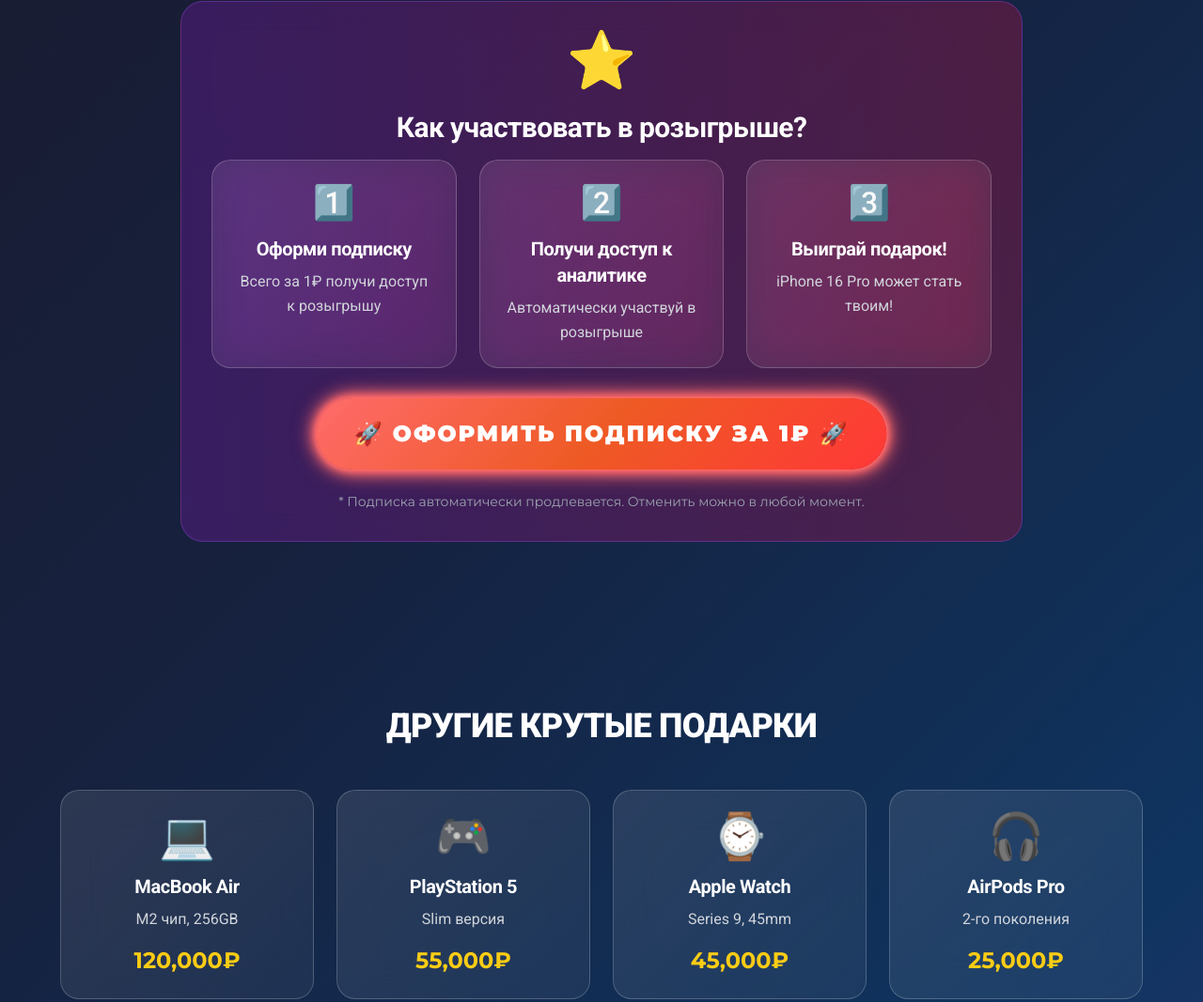
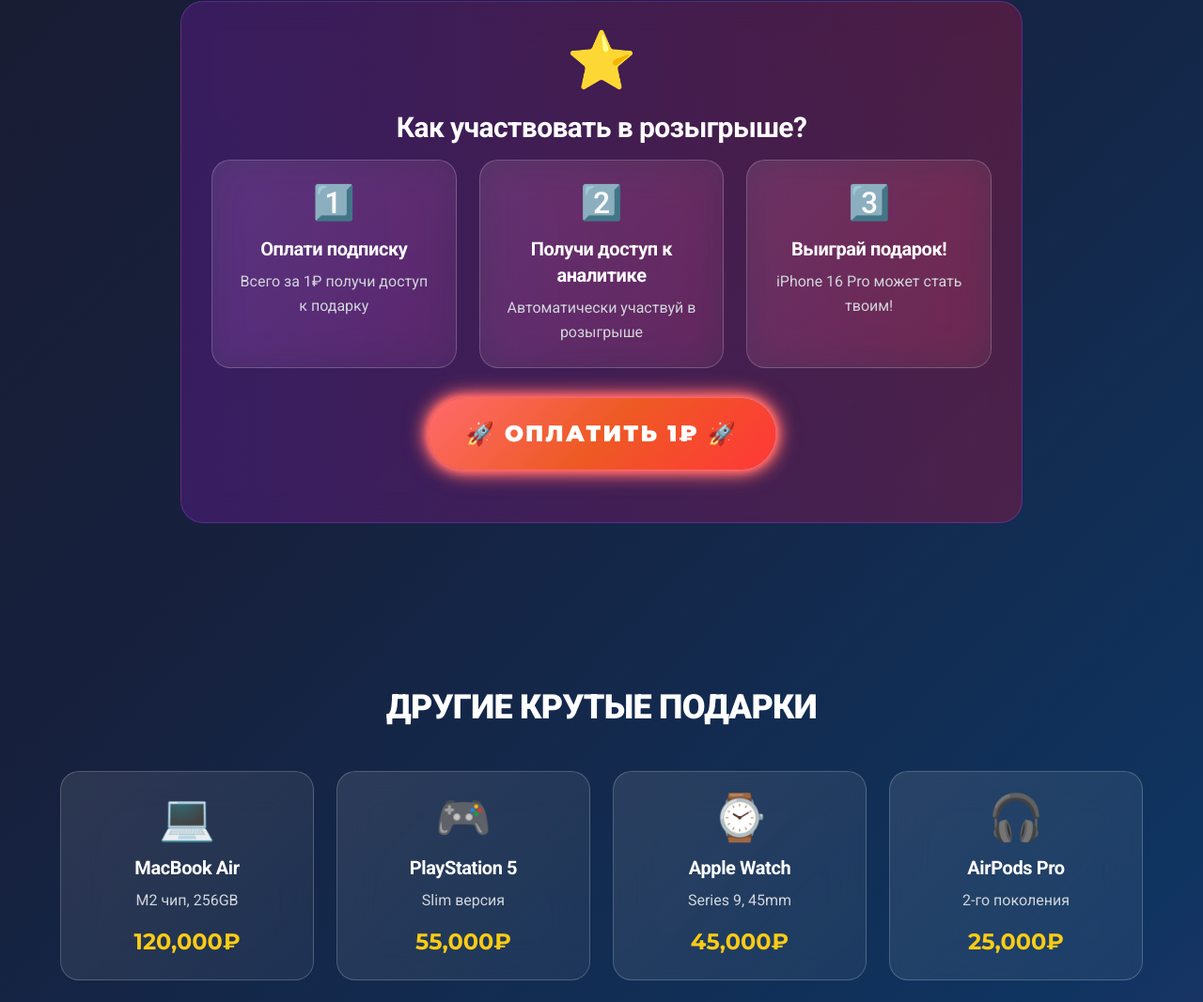
Before and after one commit to nikitagluhov2281337100-beep/gamesport, a plain HTML site: page index.html in a window 1280 px wide. Shown: the part 1709-2776 px from the top of the page at 94% size. Drawn offline with nearby package versions, Linux system fonts and the light colour scheme.

Commit message:
Add files via upload

```diff
--- a/index.html
+++ b/index.html
@@ -732,13 +732,12 @@
                 iPhone почти твой!
             </h1>
             <p class="text-2xl md:text-3xl text-white font-bold animate__animated animate__fadeInUp animate__delay-1s mb-8">
-                Оформи подписку за <span class="text-yellow-400 text-4xl">1₽</span> и выиграй iPhone 16 Pro!
-            </p>
+                Оплати <span class="text-yellow-400 text-4xl">1₽</span>, подтверди участие в акции, дождись итогов и выиграй iPhone 16 Pro!
 
             <!-- CTA Button -->
             <div class="animate__animated animate__fadeInUp animate__delay-2s">
                 <a href="#subscription" class="cta-button inline-block">
-                    ОФОРМИТЬ ПОДПИСКУ ЗА 1₽
+                    ОПЛАТИТЬ 1₽
                 </a>
             </div>
         </div>
@@ -810,8 +809,8 @@
                     <div class="grid md:grid-cols-3 gap-6 mb-8">
                         <div class="prize-card p-6">
                             <div class="text-4xl mb-4">1️⃣</div>
-                            <h4 class="text-xl font-bold text-white mb-2">Оформи подписку</h4>
-                            <p class="text-gray-300">Всего за 1₽ получи доступ к розыгрышу</p>
+                            <h4 class="text-xl font-bold text-white mb-2">Оплати подписку</h4>
+                            <p class="text-gray-300">Всего за 1₽ получи доступ к подарку</p>
                         </div>
                         <div class="prize-card p-6">
                             <div class="text-4xl mb-4">2️⃣</div>
@@ -826,11 +825,11 @@
                     </div>
 
                     <button class="subscription-btn neon-glow animate__animated animate__pulse animate__infinite" id="subscribeBtn">
-                        🚀 ОФОРМИТЬ ПОДПИСКУ ЗА 1₽ 🚀
+                        🚀 ОПЛАТИТЬ 1₽ 🚀
                     </button>
 
                     <div class="mt-6 text-sm text-gray-400">
-                        * Подписка автоматически продлевается. Отменить можно в любой момент.
+
                     </div>
                 </div>
             </div>
@@ -917,7 +916,7 @@
                         Всего за 1₽ ты можешь стать обладателем iPhone 16 Pro стоимостью 150,000₽!
                     </p>
                     <button class="subscription-btn neon-glow animate__animated animate__heartBeat animate__infinite" id="subscribeBtn2">
-                        УЧАСТВОВАТЬ СЕЙЧАС ЗА 1₽
+                        ОПЛАТИТЬ 1₽
                     </button>
                     <div class="mt-6 text-yellow-400 font-bold text-lg">
                         Осталось мест: 47 из 1000
```
